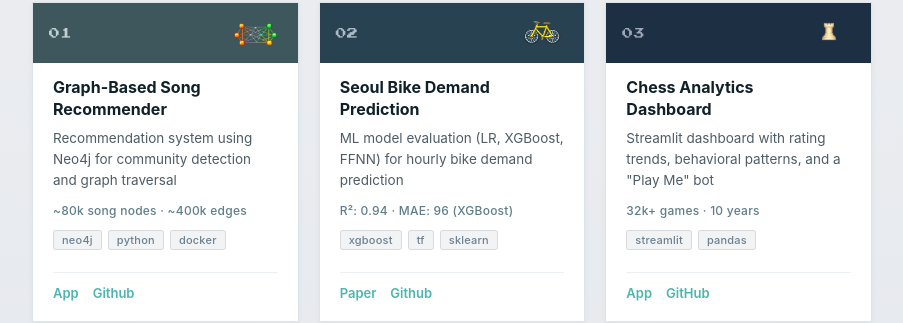
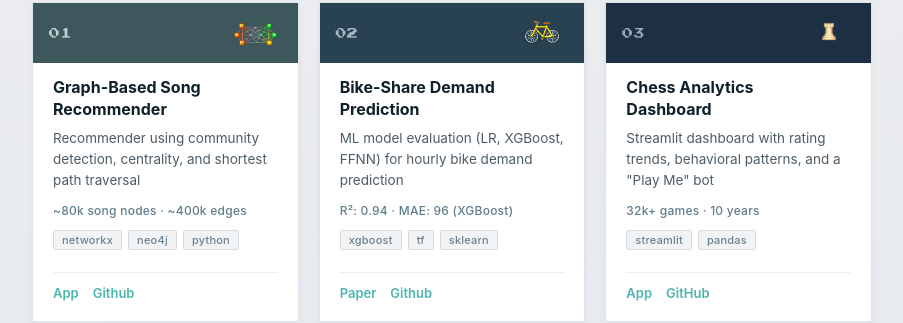
Before and after one commit to belindamx/belindamx.github.io, a plain HTML site: page index.html in a window 1280 px wide. Shown: the part 269-592 px from the top of the page, without its empty margins (188-1091 px from the left). Drawn offline with Linux system fonts and the light colour scheme.

Commit message:
add bike paper link

```diff
--- a/index.html
+++ b/index.html
@@ -439,12 +439,12 @@
           </div>
           <div class="project-body">
             <h3>Graph-Based Song Recommender</h3>
-            <p>Recommendation system using Neo4j for community detection and graph traversal</p>
+            <p>Recommender using community detection, centrality, and shortest path traversal</p>
             <span class="project-metric">~80k song nodes · ~400k edges</span>
             <div class="additional-tags">
+              <span class="additional-tag">networkx</span>
               <span class="additional-tag">neo4j</span>
               <span class="additional-tag">python</span>
-              <span class="additional-tag">docker</span>
             </div>
             <hr class="project-divider" />
             <div class="links">
@@ -460,7 +460,7 @@
             <img src="assets/bike.png" alt="Seoul Bike Demand Prediction" class="project-thumb" />
           </div>
           <div class="project-body">
-            <h3>Seoul Bike Demand Prediction</h3>
+            <h3>Bike-Share Demand Prediction</h3>
             <p>ML model evaluation (LR, XGBoost, FFNN) for hourly bike demand prediction</p>
             <span class="project-metric">R²: 0.94 · MAE: 96 (XGBoost)</span>
             <div class="additional-tags">
@@ -470,8 +470,8 @@
             </div>
             <hr class="project-divider" />
             <div class="links">
-              <a href="#" target="_blank">Paper</a>
-              <a href="#" target="_blank">Github</a>
+              <a href="https://github.com/belindamx/bike-demand-prediction/blob/main/bike_prediction_paper.pdf" target="_blank">Paper</a>
+              <a href="https://github.com/belindamx/bike-demand-prediction" target="_blank">Github</a>
             </div>
           </div>
         </div>
```
